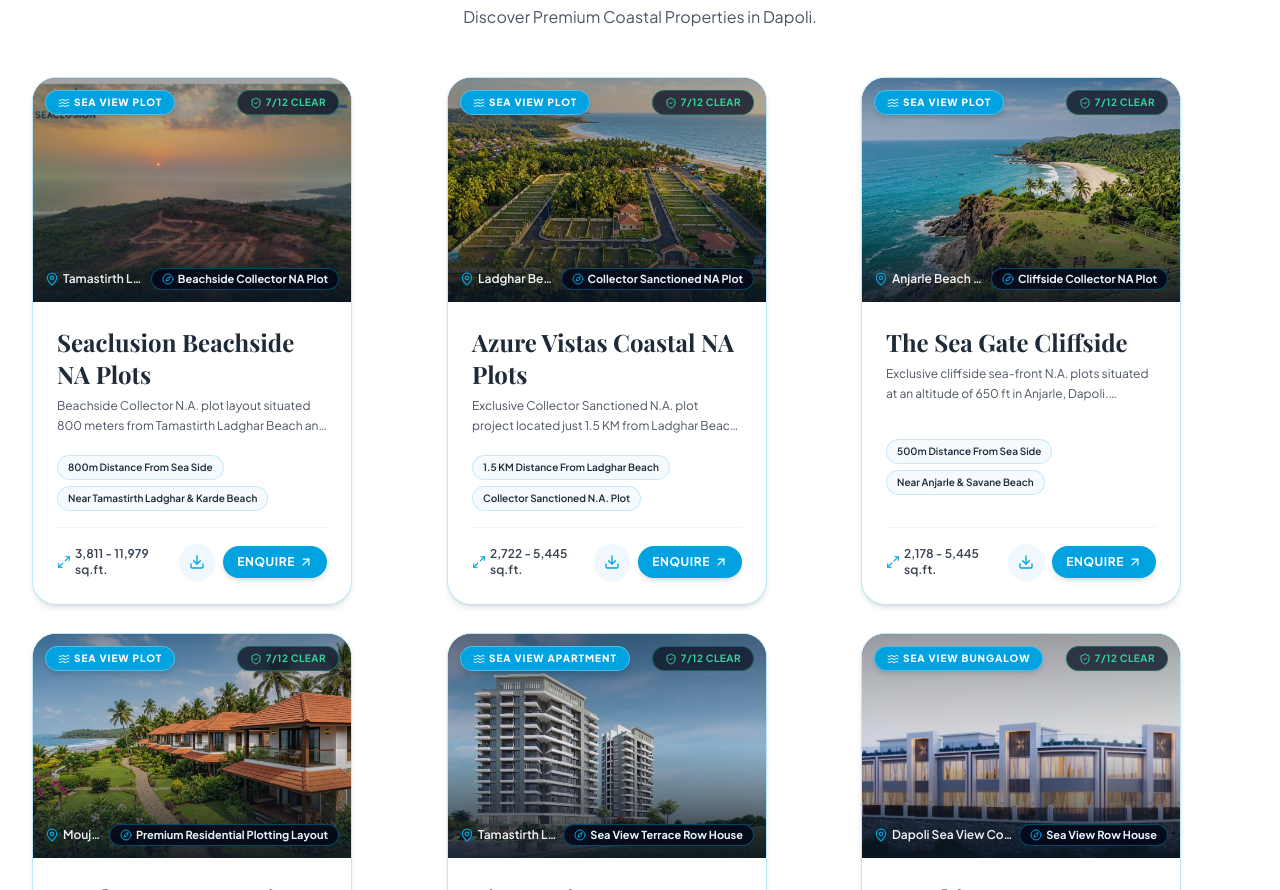
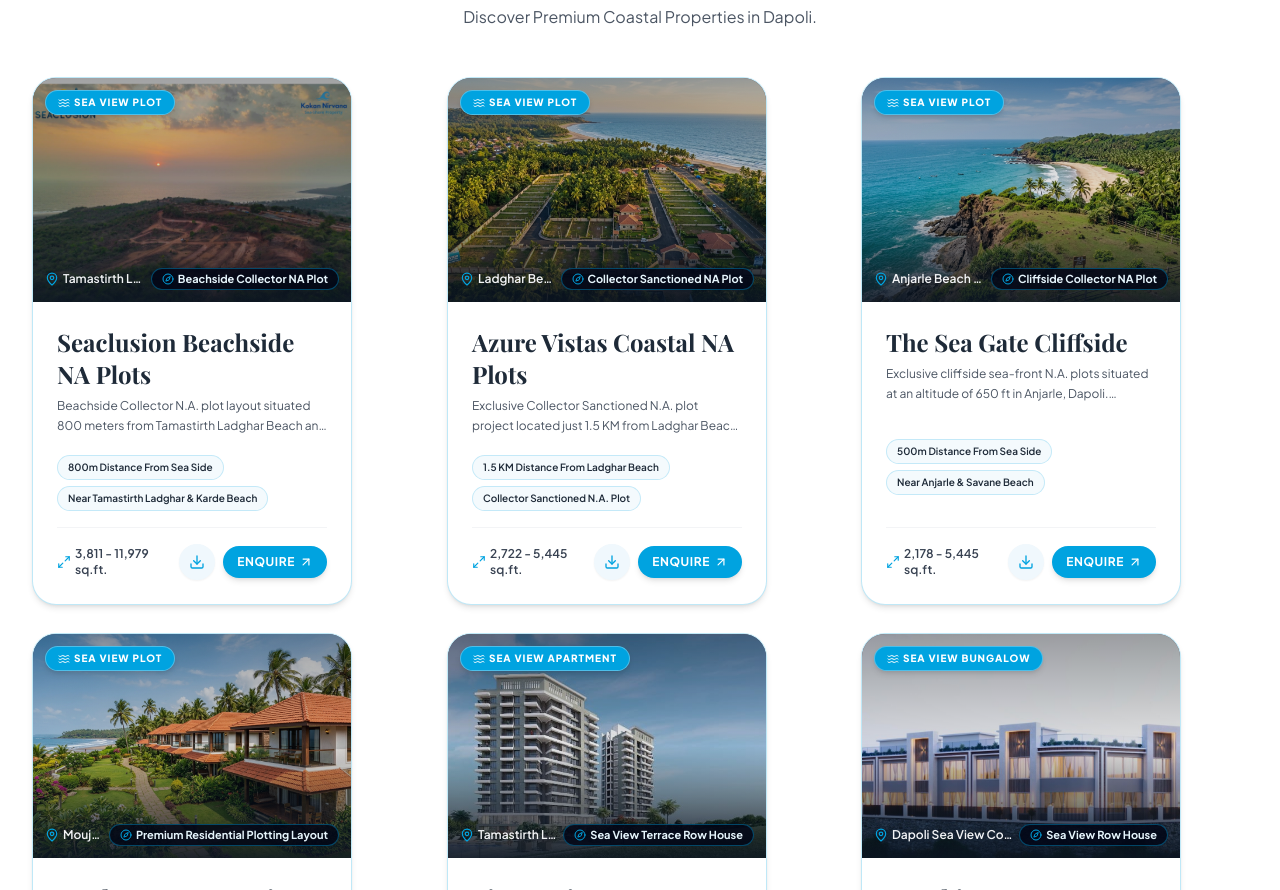
Before and after one commit to neuronexuspvtltd/kokan-nirvana-, a React (Vite) app: page / in a window 1280 px wide. Shown: the part 2900-3790 px from the top of the page. Built offline with nearby package versions, Linux system fonts and the light colour scheme; no server answers; a web font is replaced by a local one.

Commit message:
Remove top-right 7/12 Clear badge from PropertyCard component

```diff
--- a/src/components/PropertyCard.jsx
+++ b/src/components/PropertyCard.jsx
@@ -25,11 +25,6 @@ export default function PropertyCard({ property, onViewDetails, onEnquire }) {
           <span className="px-2.5 py-1 sm:px-3 sm:py-1 rounded-full text-[9px] sm:text-[10px] font-extrabold uppercase tracking-widest bg-brand-cyan text-white shadow-md flex items-center gap-1 border border-white/30">
             <Waves className="w-3 h-3 text-white" />
             <span>{property.category}</span>
-          </span>
-
-          <span className="px-2.5 py-1 sm:px-3 sm:py-1 rounded-full text-[9px] sm:text-[10px] font-bold uppercase tracking-wider bg-slate-900/80 backdrop-blur-md text-emerald-400 shadow-sm border border-emerald-500/40 flex items-center gap-1">
-            <ShieldCheck className="w-3 h-3 text-emerald-400" />
-            <span>7/12 Clear</span>
           </span>
         </div>
 
```
Also changed, not shown: 5 other files (tests, documents, lock files or other folders).
